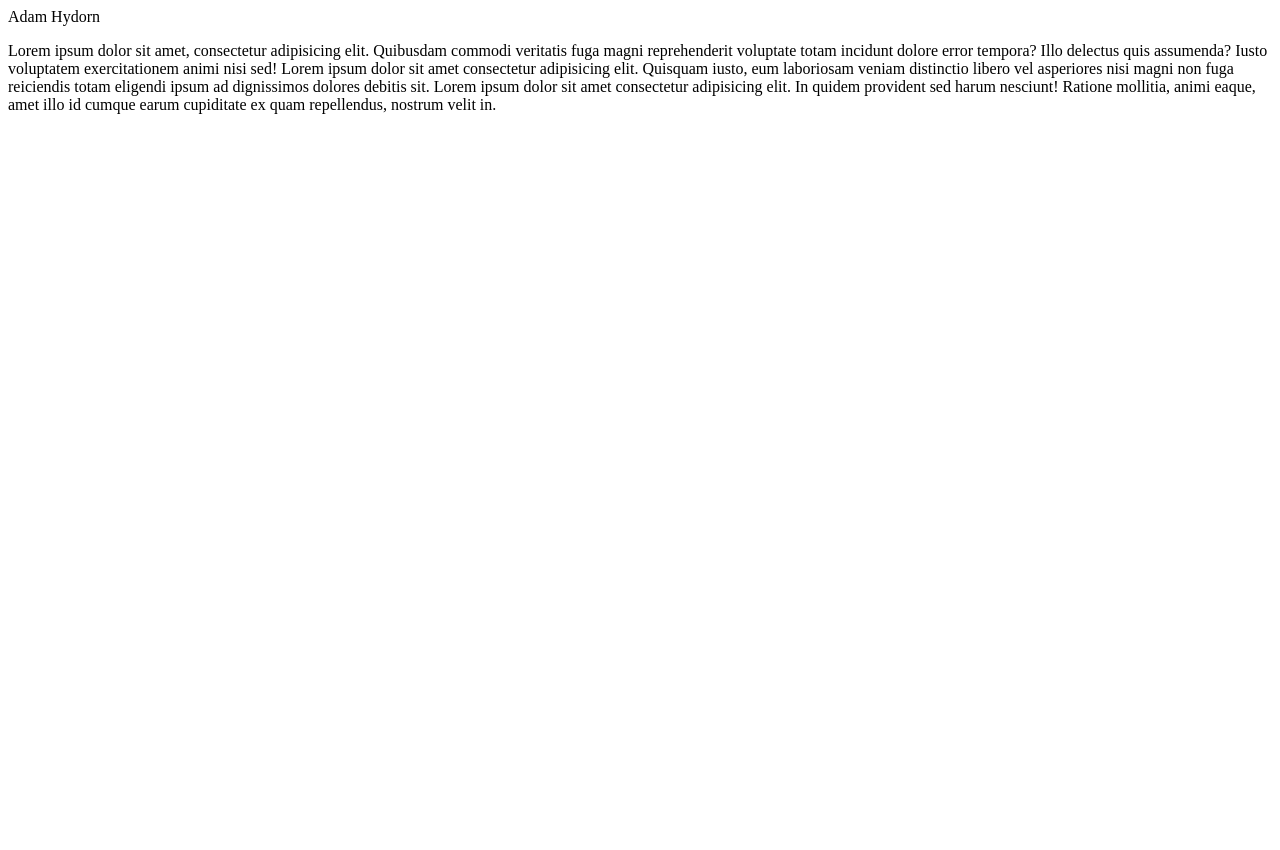
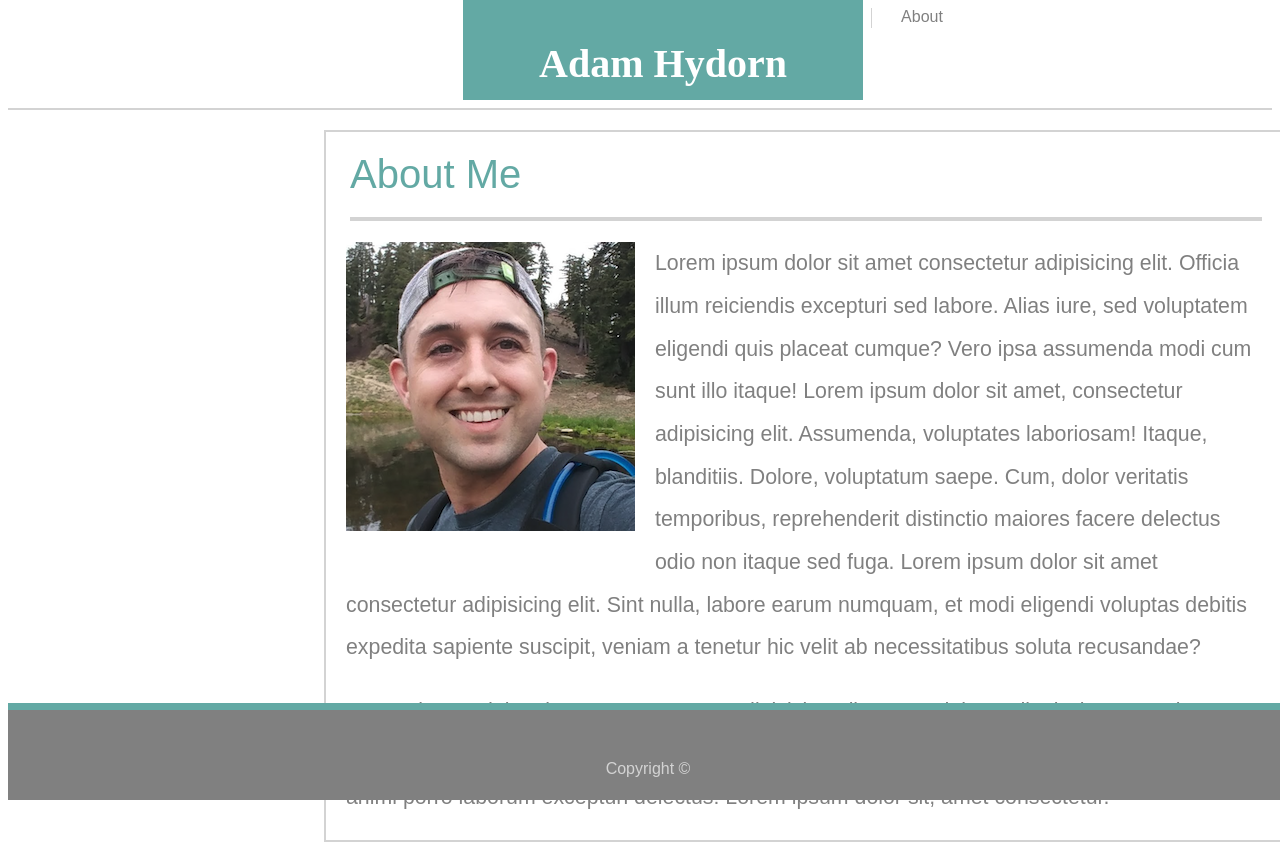
Before and after one commit to ahydorn/Basic-Portfolio, a plain HTML site: page index.html in a window 1280 px wide. Before the commit the page ends 800 px from the top, so only its background shows below. Drawn offline with Linux system fonts and the light colour scheme.

Commit message:
fleshed out styling and html

```diff
--- a/assets/css/style.css
+++ b/assets/css/style.css
@@ -1,8 +1,109 @@
-#nametag {
-    height: 100px;
-    background-color: cadetblue
+#page {
+    font-family: "arial";
 }
 
-#bio-paragraph-1 {
-    font-family: "Arial, Helvetica, Georgia"
+#menu-bar {
+    background-color: white;
+    height: 100px;
+    border-bottom: 2px solid lightgray;
+    font-family: "arial";
 }
+
+#about-link {
+    height: 20px;
+    width: 100px;
+    text-align: center;
+    float: right;
+    color: gray;
+    font-family:
+}
+
+#portfolio-link {
+    height: 20px;
+    width: 100px;
+    text-align: center;
+    float: right;
+    border-right: 1px solid lightgray;
+    border-left: 1px solid lightgray;
+    color: gray;
+}
+
+#contact-link {
+    height: 20px;
+    width: 100px;
+    text-align: center;
+    float: right;
+    color: gray;
+}
+
+#empty-box {
+    height: 100px;
+    width: 300px;
+    float: right;
+    background-color:white;
+}
+
+#name-block {
+    position: absolute;
+    top: 0px;
+    background-color: rgb(99, 169, 164);
+    height: 60px;
+    width: 400px;
+    padding-top: 40px;
+    margin-left: 455px;
+    margin-top: 0px;
+    text-align: center;
+    font-size: 30pt;
+    font-family: "arial, georgia, helvetica";
+    color: white;
+}
+
+#about-me {
+    border: 2px solid lightgray;
+    margin-top: 20px;
+    width: 960px;
+    margin-left: 25%;
+}
+
+#me-pic {
+    float: left;
+    margin-right: 20px;
+    margin-bottom: 20px;
+}
+
+#title {
+    border-bottom: 4px solid lightgray;
+    font-size: 30pt;
+    padding-top: 20px;
+    padding-bottom: 20px;
+    color: rgb(99, 169, 164);
+    width: 95%;
+    margin-left: 2.5%;
+}
+
+#bio {
+    padding-left: 20px;
+    padding-right: 20px;
+    width: 95%;
+    font-size: 16pt;
+    line-height: 2;
+    font-family: "arial";
+    color: gray;
+}
+
+#footer {
+    position: absolute;
+    bottom: 0;
+    width: 100%;
+    border-top: 7px solid rgb(99, 169, 164);
+    background-color: gray;
+    height: 70px;
+    padding-bottom: 20px;
+}
+
+#copyright {
+    padding-top: 50px;
+    color: lightgray;
+    text-align: center;
+    font-family: "arial";
+}
--- a/index.html
+++ b/index.html
@@ -8,21 +8,45 @@
     <link rel="stylesheet" type="text/css" href="./assets/css/style.css">
     <title>Adam Hydorn</title>
 </head>
+    <body>
+        <div id="page">
+                <div id="empty-box"></div>
+                    <div id="about-link">
+                        About
+                    </div>
+                    <div id="portfolio-link">
+                        Portfolio
+                    </div>
+                    <div id="contact-link">
+                        Contact
+                    </div>
+            <div id="menu-bar">
+                <div id=name-block>
+                    <strong>
+                        Adam Hydorn
+                    </strong>
+                </div>
+            </div>
+            <div id="about-me">
 
-    <body>
-        <div>
-            <header>Adam Hydorn</header>
-            <div class="bio-text">
-                <p id="bio-paragraph-1">
-                    Lorem ipsum dolor sit amet, consectetur adipisicing elit. Quibusdam commodi veritatis fuga magni reprehenderit voluptate totam incidunt dolore error tempora? Illo delectus quis assumenda? Iusto voluptatem exercitationem animi nisi sed! Lorem ipsum dolor sit amet consectetur adipisicing elit. Quisquam iusto, eum laboriosam veniam distinctio libero vel asperiores nisi magni non fuga reiciendis totam eligendi ipsum ad dignissimos dolores debitis sit. Lorem ipsum dolor sit amet consectetur adipisicing elit. In quidem provident sed harum nesciunt! Ratione mollitia, animi eaque, amet illo id cumque earum cupiditate ex quam repellendus, nostrum velit in.
-                </p>
-                <p id="bio-paragraph-2">
-
-                </p>
+                <div id="title">
+                    About Me
+                </div>
+                    <div id="bio">
+                        <img src="assets/images/about-me.png" id="me-pic">
+                        <p>
+                            Lorem ipsum dolor sit amet consectetur adipisicing elit. Officia illum reiciendis excepturi sed labore. Alias iure, sed voluptatem eligendi quis placeat cumque? Vero ipsa assumenda modi cum sunt illo itaque! Lorem ipsum dolor sit amet, consectetur adipisicing elit. Assumenda, voluptates laboriosam! Itaque, blanditiis. Dolore, voluptatum saepe. Cum, dolor veritatis temporibus, reprehenderit distinctio maiores facere delectus odio non itaque sed fuga. Lorem ipsum dolor sit amet consectetur adipisicing elit. Sint nulla, labore earum numquam, et modi eligendi voluptas debitis expedita sapiente suscipit, veniam a tenetur hic velit ab necessitatibus soluta recusandae?
+                        </p>
+                        <p>
+                            Lorem, ipsum dolor sit amet consectetur adipisicing elit. Natus dolores dignissimos possimus impedit, commodi amet ab recusandae corporis maiores, ducimus error. Corporis rem quae illo animi porro laborum excepturi delectus! Lorem ipsum dolor sit, amet consectetur.
+                        </p>
+                    </div>
+                </div>
+            <div id="footer">
+                <div id="copyright">
+                        Copyright &copy;
+                </div>
             </div>
-        </div>
-
-
     </body>
 
 </html>
```
Also changed, not shown: assets/images/about-me.png (added), assets/images/wallpaper.jpg (added), 2 other files.
